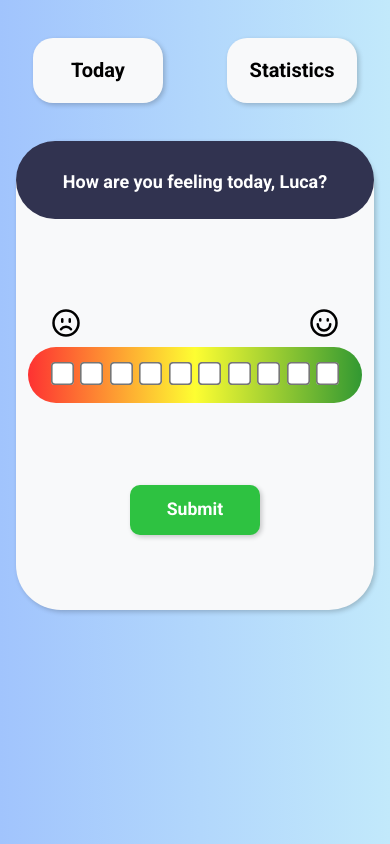
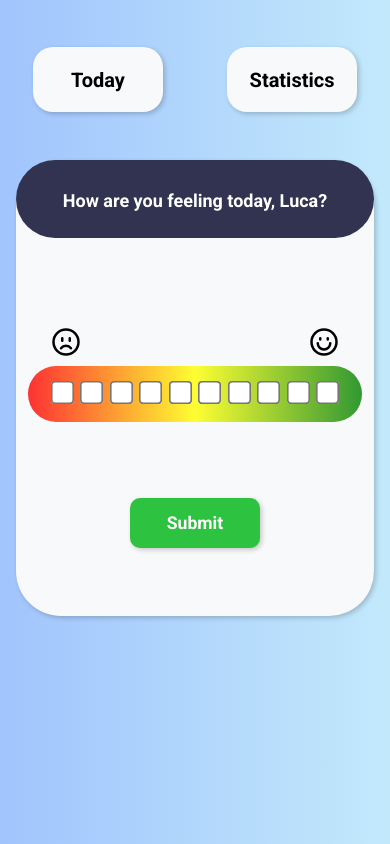
Before and after one commit to LucaDeeken/moodTracker, a website built with webpack: page src/template.html in a window 390 px wide. Built offline with nearby package versions, Linux system fonts and the light colour scheme.

Commit message:
fix: style issues

```diff
--- a/src/styles.css
+++ b/src/styles.css
@@ -494,7 +494,7 @@ input[type="checkbox"] {
 @media (max-width: 575px) {
 
 #outerLayout {
-  grid-template-rows: 0.3fr 1fr 0.5fr;
+  grid-template-rows: 0.35fr 1fr 0.5fr;
 }
 
 
```
